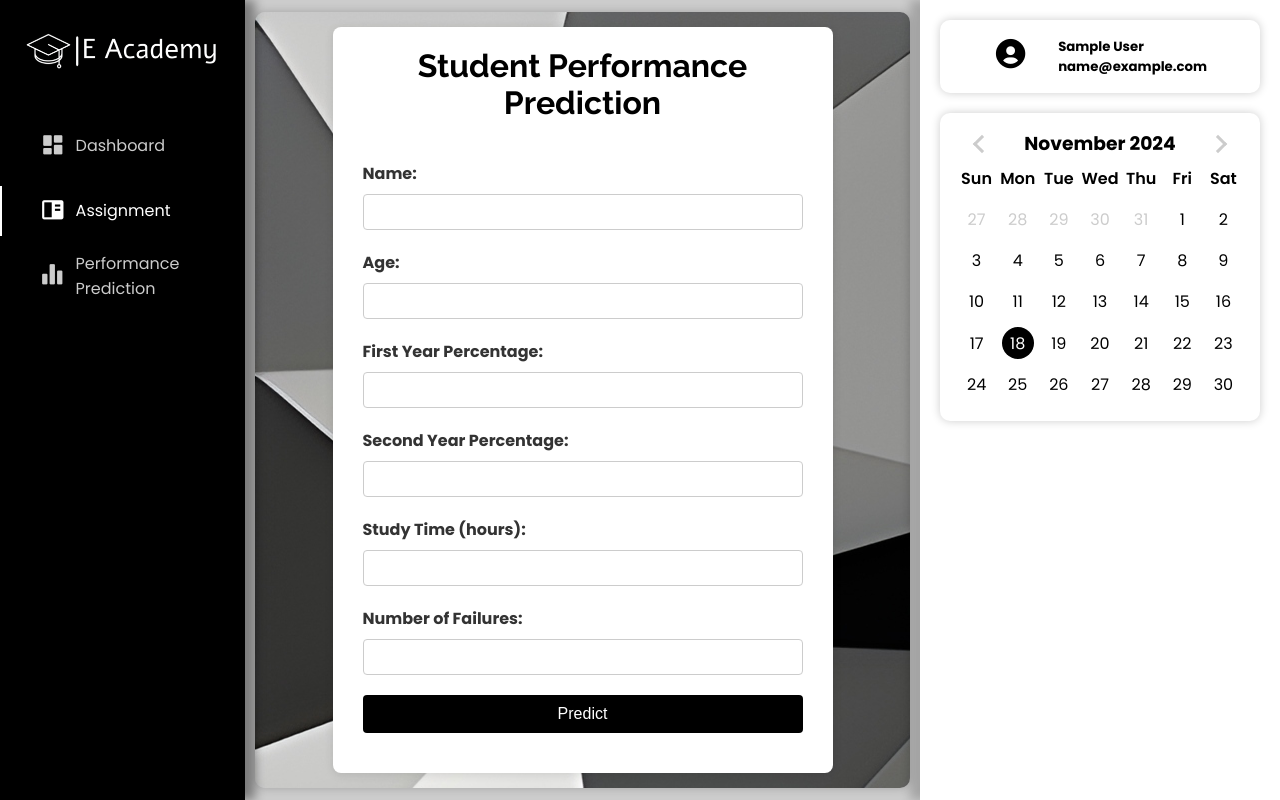
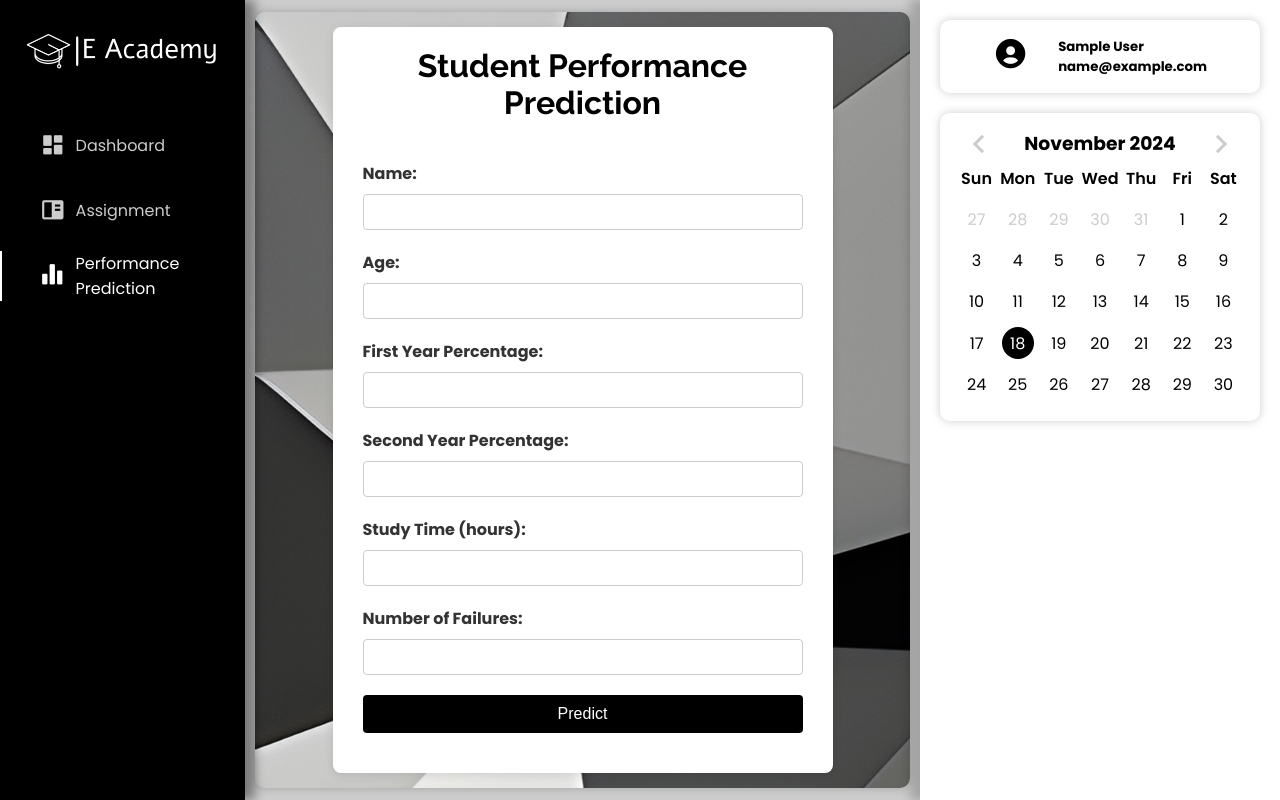
Before and after one commit to thearmanqureshi/E-Academy, a Flask app: page /teacher/performance_prediction in a window 1280 px wide. Run offline with Flask 3, Linux system fonts and the light colour scheme; the visitor is signed in with stand-in values (Sample User, id 1); some libraries are stand-ins or nearby versions.

Commit message:
Add files via upload

```diff
--- a/templates/performancePrediction.html
+++ b/templates/performancePrediction.html
@@ -24,12 +24,9 @@
                     <img src="{{ url_for('static', filename='Images/Logo.jpg') }}">
                 </div>
                 <nav id="navbar">
-                    <div class="nav-link"><a href="{{ url_for('teacher') }}"><i
-                                class='bx bxs-dashboard'></i>Dashboard</a></div>
-                    <div class="nav-link"><a href="{{ url_for('assignment_result') }}" class="active"><i
-                                class='bx bxs-book-content'></i>Assignment</a></div>
-                    <div class="nav-link"><a href="{{ url_for('performance_prediction') }}"><i
-                                class='bx bxs-bar-chart-alt-2'></i>Performance Prediction</a></div>
+                    <div class="nav-link"><a href="{{ url_for('teacher') }}"><i class='bx bxs-dashboard'></i>Dashboard</a></div>
+                    <div class="nav-link"><a href="{{ url_for('assignment_result') }}"><i class='bx bxs-book-content'></i>Assignment</a></div>
+                    <div class="nav-link"><a href="{{ url_for('performance_prediction') }}" class="active"><i class='bx bxs-bar-chart-alt-2'></i>Performance Prediction</a></div>
                 </nav>
             </header>
         </aside>
```
Also changed, not shown: templates/assignments.html (+3 -6 lines), templates/teacher.html (+3 -5 lines).
